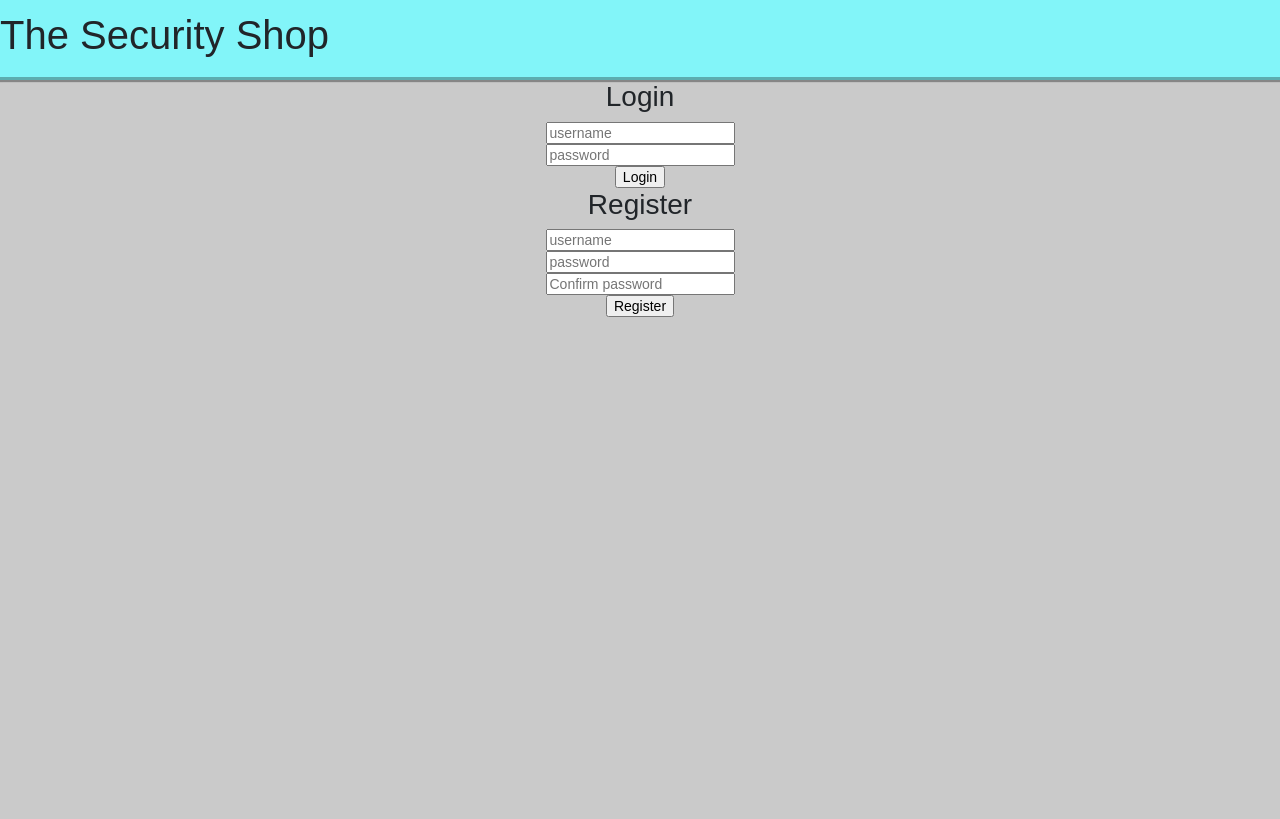
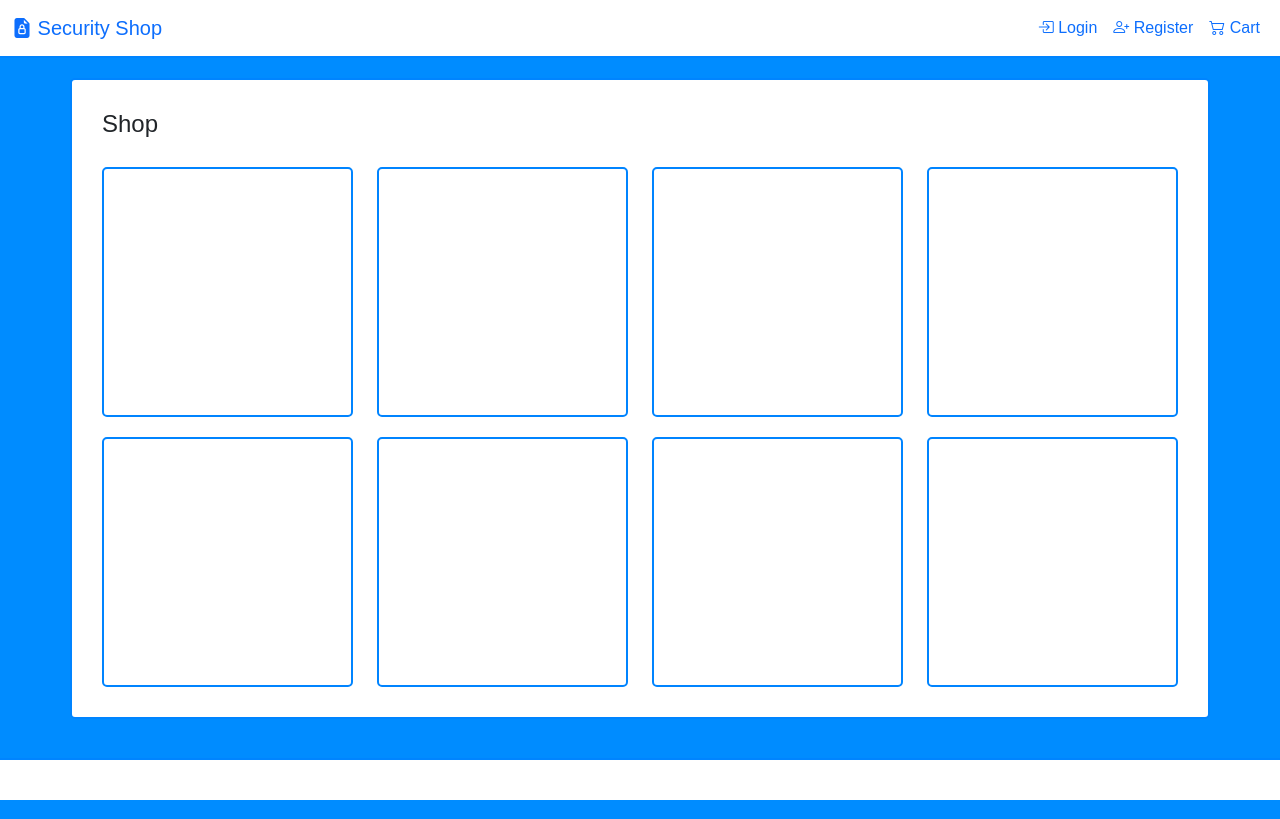
Before and after one commit to WilleTheCoder/Project-Security-Shop, a PHP site: page / in a window 1280 px wide. Before the commit the page ends 317 px from the top, so only its background shows below. Run offline with PHP 8.4, Linux system fonts and the light colour scheme.

Commit message:
Basic login and register pages is now working + changed design.

```diff
--- a/config.php
+++ b/config.php
@@ -13,4 +13,3 @@ $link = mysqli_connect(DB_SERVER, DB_USERNAME, DB_PASSWORD, DB_NAME);
 if($link === false){
     die("ERROR: Could not connect. " . mysqli_connect_error());
 }
-?>
--- a/css/master.css
+++ b/css/master.css
@@ -1,11 +1,11 @@
+
 html {
-    font-family: sans-serif;
 }
 body{
-    font: 14px sans-serif;
     padding: 0;
     margin: 0;
-    background-color: rgb(202, 202, 202);
+    background-color: rgb(0, 140, 255);
+    font-family: sans-serif;
 }
 .wrapper{
     width: 360px; padding: 20px;
@@ -20,13 +20,64 @@ body{
     flex-direction: column;
     align-items: center;
 }
-nav {
-    width: 100vw;
-    height: 10vh;
-    background-color: rgba(121, 251, 255, 0.884);
+
+.navbar {
+    background-color: rgba(27, 86, 153, 0.884);
+}
+
+.container{
+    margin-top: 20px;
+    background-color: rgb(255, 255, 255);
+    padding: 10px;
+    border-radius:5px;
+    padding: 30px;
+    margin-bottom: 100px;
+    border: 2px solid rgb(0, 132, 255);
+}
+
+.item-container{
+    margin-top: 20px;
+    width: 150em;
+    height: 250px;
+    min-width: 150px;
+    max-width: 300px;
+    border: 2px solid rgb(0, 132, 255);
+    border-radius: 5px;
+    transition: 1s ease;
+}
+
+.navbar{
+    background-color: rgb(255, 255, 255);
+    border-bottom: 2px solid rgb(0, 132, 255);
+}
+
+.item-container:hover{
+    background-color: rgba(0, 0, 0, 0.404);
+}
+
+.item-image{
     display: flex;
-    flex-direction: row;
+    justify-content: center;
     align-items: center;
-    border-bottom: rgba(0, 0, 0, 0.295) solid 3px;
-    box-shadow: rgba(0, 0, 0, 0.336) 1px 1px 1px 1px;
+    width: auto;
+    height: 80%;
 }
+
+.item-title{
+    background-color: rgba(255, 255, 255, 0.513);
+    width: auto;
+    height: max-content;
+    text-align: center;
+    height: 20%;
+}
+
+.page-footer{
+    background-color: white;
+    position: fixed;
+    left: 0;
+    bottom: 0;
+    width: 100%;
+    color: white;
+    text-align: center;
+    border-top: 2px solid rgb(0, 132, 255);
+}
--- a/index.php
+++ b/index.php
@@ -1,44 +1,94 @@
 <?php
-	require_once "config.php";
+// Starting session
+session_start();
+require_once "config.php";
 
-	// Define variables and initialize with empty values
-	$username = $password = $confirm_password = "";
-	$username_err = $password_err = $confirm_password_err = "";
-	$_POST["confirm_password"] = "";
+// Define variables and initialize with empty values
+$username = $password = $confirm_password = "";
+$username_err = $password_err = $confirm_password_err = "";
+$_POST["confirm_password"] = "";
 ?>
-
-
-
 
 <!DOCTYPE html>
 <html lang="en">
+
 <head>
 	<meta charset="UTF-8">
 	<meta http-equiv="X-UA-Compatible" content="IE=edge">
 	<meta name="viewport" content="width=device-width, initial-scale=1.0">
-	<link rel="stylesheet" href="https://stackpath.bootstrapcdn.com/bootstrap/4.5.2/css/bootstrap.min.css">
+	<link href="https://cdn.jsdelivr.net/npm/bootstrap@5.1.1/dist/css/bootstrap.min.css" rel="stylesheet" integrity="sha384-F3w7mX95PdgyTmZZMECAngseQB83DfGTowi0iMjiWaeVhAn4FJkqJByhZMI3AhiU" crossorigin="anonymous">
 	<link rel="stylesheet" href="./css/master.css">
-	<title>Webshop</title>
+	<link rel="stylesheet" href="https://cdn.jsdelivr.net/npm/bootstrap-icons@1.5.0/font/bootstrap-icons.css">
+	<title>Home</title>
 </head>
+
 <body>
-	<nav>
-		<h1>The Security Shop</h1>
+
+	<nav class="navbar navbar-expand-md">
+		<div class="container-fluid">
+			<a class="navbar-brand" href="index.php"> <i class="bi bi-file-earmark-lock-fill"></i> Security Shop</a>
+			<div>
+				<ul class="navbar-nav justify-content-end">
+					<li class="nav-item">
+						<a class="nav-link" href='login.php'> <i class="bi bi-box-arrow-in-right"></i> Login</a>
+					</li>
+
+					<li class="nav-item">
+						<a class="nav-link" href='register.php'> <i class="bi bi-person-plus"></i> Register</a>
+					</li>
+
+					<li class="nav-item">
+						<a class="nav-link" href="shop.php"> <i class="bi bi-cart2"></i></i> Cart</a>
+					</li>
+
+
+				</ul>
+			</div>
+
+		</div>
 	</nav>
-	<div class="form_wrapper">
-	<form action="/login.php" method="get" class="login">
-		<h3>Login</h3>
-		<input type="text" name="username" placeholder="username">
-		<input type="password" name="password" placeholder="password" id="">
-		<input type="submit" value="Login">
-	</form>
-	<form action="/register.php" method="post" class="register">
-		<h3>Register</h3>
-		<input type="text" name="username" placeholder="username">
-		<input type="password" name="password" placeholder="password" id="">
-		<input type="password" name="password2" placeholder="Confirm password" id="">
-		<input type="submit" value="Register">
-	</form>
+
+	<div class="container">
+
+		<div class="row">
+			<h4>Shop</h4>
+			<div class="col-xs-12 col-sm-6 col-lg-3 d-flex justify-content-center text-center">
+				<div class="item-container"></div>
+			</div>
+			<div class="col-xs-12 col-sm-6 col-lg-3 d-flex justify-content-center text-center">
+				<div class="item-container"></div>
+			</div>
+			<div class="col-xs-12 col-sm-6 col-lg-3 d-flex justify-content-center text-center">
+				<div class="item-container"></div>
+			</div>
+			<div class="col-xs-12 col-sm-6 col-lg-3 d-flex justify-content-center text-center">
+				<div class="item-container"></div>
+			</div>
+			<div class="col-xs-12 col-sm-6 col-lg-3 d-flex justify-content-center text-center">
+				<div class="item-container"></div>
+			</div>
+			<div class="col-xs-12 col-sm-6 col-lg-3 d-flex justify-content-center text-center">
+				<div class="item-container"></div>
+			</div>
+			<div class="col-xs-12 col-sm-6 col-lg-3 d-flex justify-content-center text-center">
+				<div class="item-container"></div>
+			</div>
+			<div class="col-xs-12 col-sm-6 col-lg-3 d-flex justify-content-center text-center">
+				<div class="item-container"></div>
+			</div>
+
+
+
+		</div>
+
 	</div>
+
+	<footer class="page-footer">
+		<p>Security Shop</p>
+	</footer>
+
+
 </body>
+
 </html>
 <script src="./js/scripts.js"></script>
```
Also changed, not shown: connection.php (deleted, +0 -36 lines), login.php (added, +127 -0 lines), register.php (+81 -39 lines), shop.php (+51 -0 lines).
